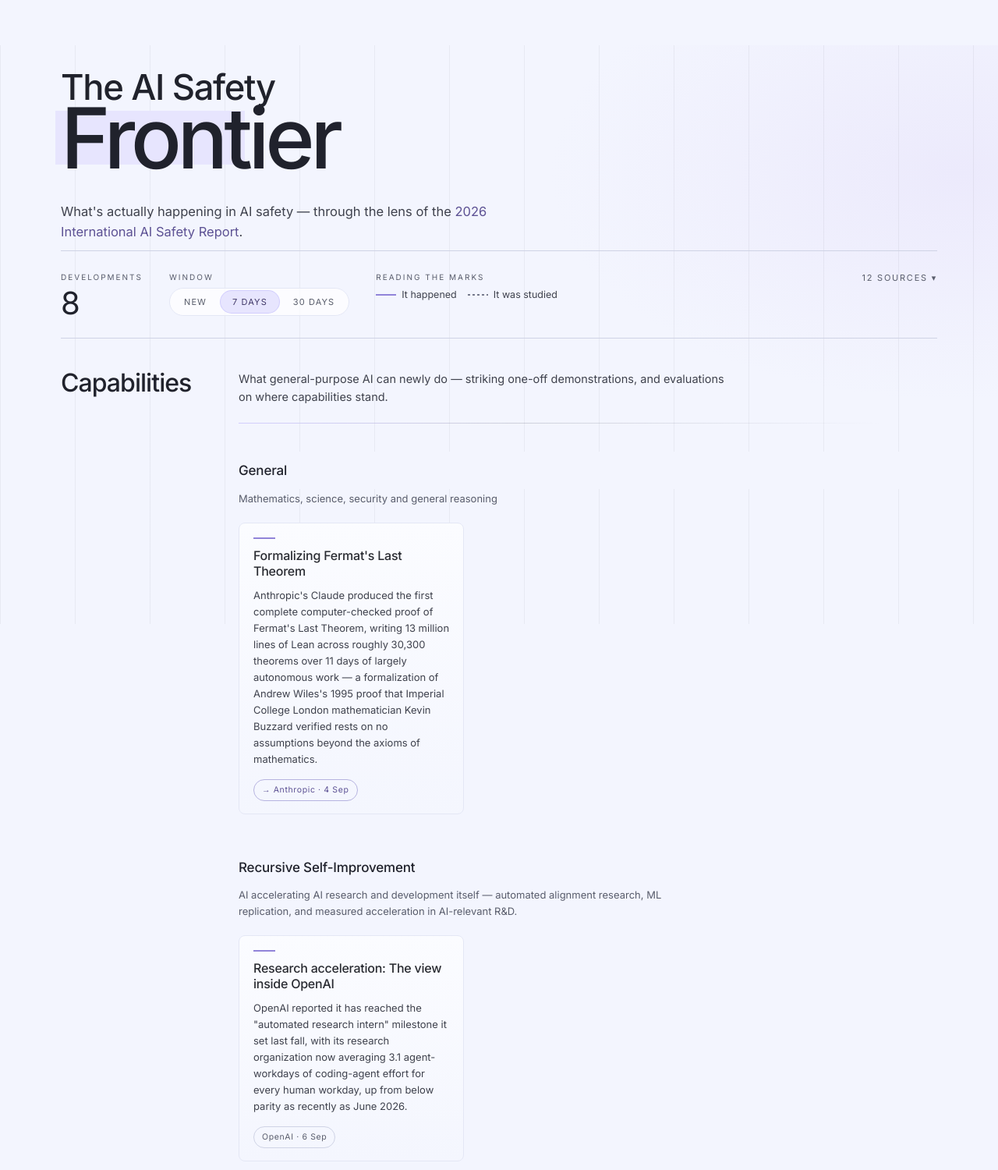
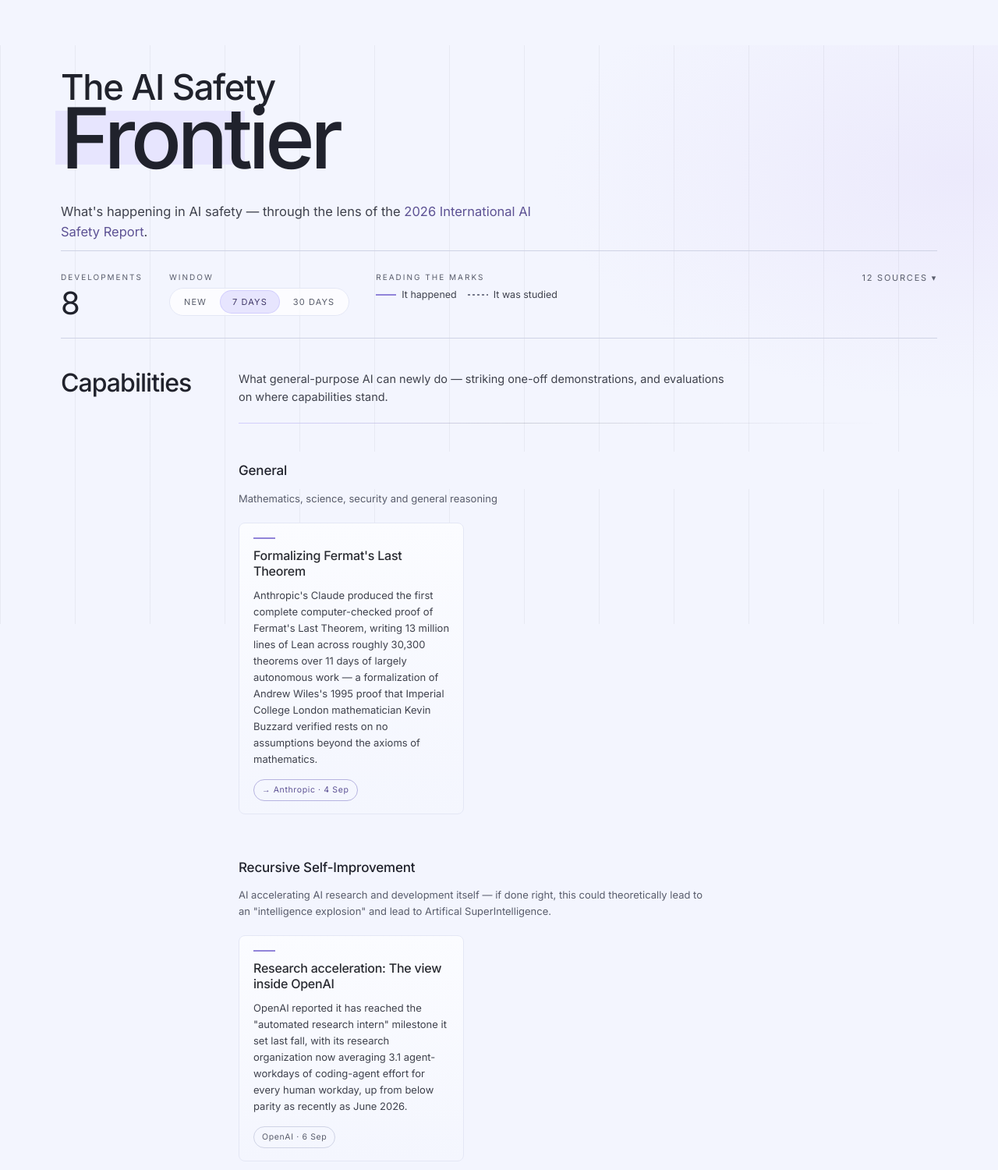
Before and after one commit to jiaminlim/theaisafetyfrontier, a plain HTML site: page index.html in a window 1280 px wide. Shown: the top 1500 px of the page at 78% size. Drawn offline with Linux system fonts and the light colour scheme.

Commit message:
Tighten hero dek, rework RSI note and Categories disclosure
- Hero dek: "What's actually happening" -> "What's happening"
- RSI topic-note: now frames RSI as a path to intelligence explosion
  and ASI, rather than describing the RSI vs General classification
  criteria
- Footer Categories: more detail on the LLM-classification + periodic
  human spot-check process, and its role in improving reliability

Co-Authored-By: Claude Sonnet 5 <noreply@anthropic.com>

```diff
--- a/index.html
+++ b/index.html
@@ -314,7 +314,7 @@ footer.notes {
       <span class="lede">The AI Safety</span>
       <span class="headline"><span class="swatch"></span><span class="word">Frontier</span></span>
     </h1>
-    <p class="dek">What's actually happening in AI safety — through the lens of the <a href="https://internationalaisafetyreport.org/publication/international-ai-safety-report-2026" target="_blank" rel="noopener">2026 International AI Safety Report</a>.</p>
+    <p class="dek">What's happening in AI safety — through the lens of the <a href="https://internationalaisafetyreport.org/publication/international-ai-safety-report-2026" target="_blank" rel="noopener">2026 International AI Safety Report</a>.</p>
 
     <div class="meta-row">
       <div class="meta-stat">
@@ -409,7 +409,7 @@ footer.notes {
     </div>
     <div class="topic" data-nav="rsi" id="rsi">
       <div class="topic-head"><h3>Recursive Self-Improvement</h3></div>
-      <p class="topic-note">AI accelerating AI research and development itself — automated alignment research, ML replication, and measured acceleration in AI-relevant R&amp;D.</p>
+      <p class="topic-note">AI accelerating AI research and development itself — if done right, this could theoretically lead to an "intelligence explosion" and lead to Artifical SuperIntelligence.</p>
       <div class="grid">
         <p class="empty-note" data-empty-placeholder>Nothing here this window.</p>
         <article class="card" data-window="7" data-date="2026-09-06">
@@ -917,7 +917,7 @@ footer.notes {
     <h2 class="notes-heading">Notes from the Author</h2>
     <div class="notes-row">
       <span class="notes-label">Categories</span>
-      <p class="notes-text">Risks (Malicious Use / Malfunctions / Systemic Risks), Risk Management (five report-defined subcategories) are drawn directly from the <a href="https://internationalaisafetyreport.org/" target="_blank" rel="noopener">2026 International AI Safety Report</a>. The capability split is our own, as is the mark separating what happened from what was studied within each. Each card is placed by judgment using an LLM; human review is conducted periodically.</p>
+      <p class="notes-text">The categories are inspired by the <a href="https://internationalaisafetyreport.org/" target="_blank" rel="noopener">2026 International AI Safety Report</a>. The 'Risks' and 'Risk Management' categories and sub-categories are drawn directly from the report. The 'Capability' split is our own, as is the mark separating what happened from what was studied within each. An LLM is used to conduct the classification analysis. A human reviewer conducts regular spot-checks to provide feedback on misclassifications and to iterate the tool, improving its reliability.</p>
     </div>
     <div class="notes-row">
       <span class="notes-label">Window</span>
```
